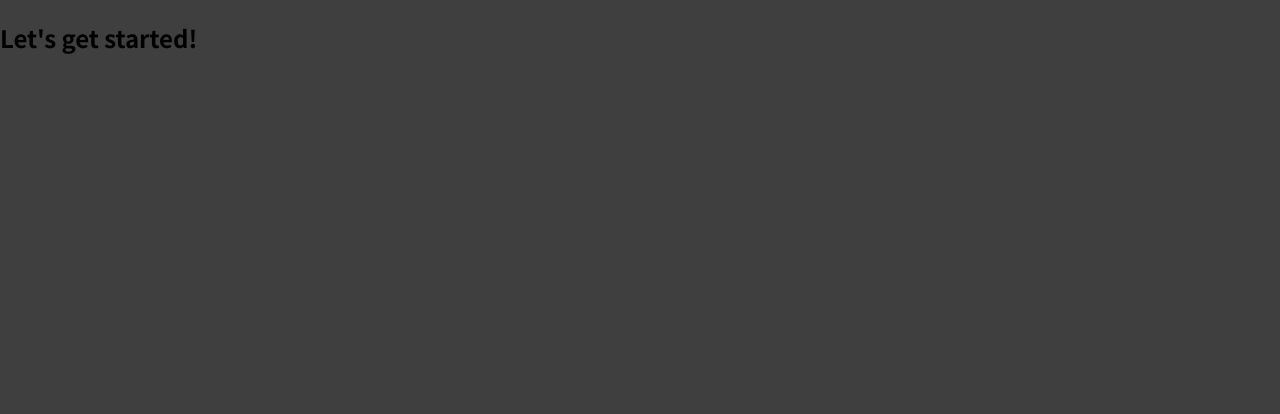
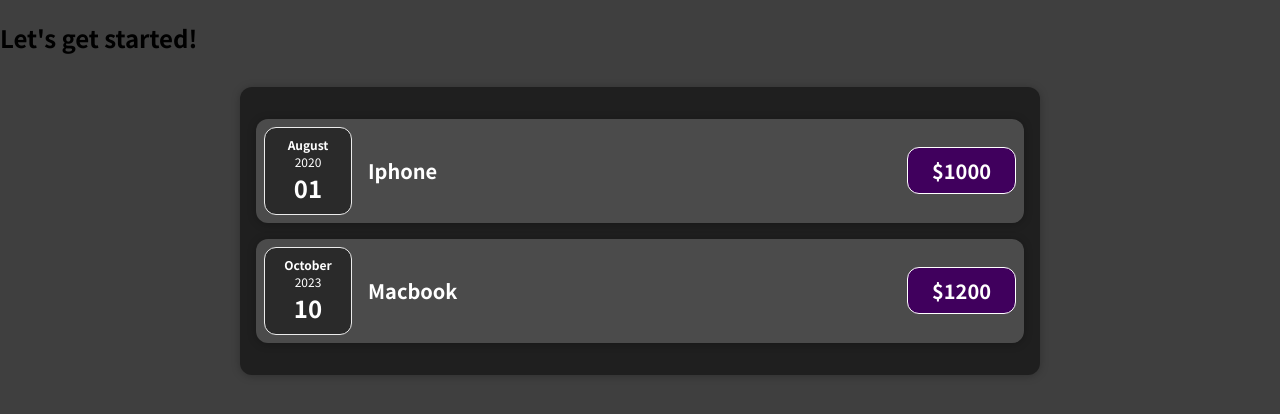
Before and after one commit to Saijeet7/react-starter, a React (Create React App) app: page / in a window 1280 px wide. Shown: the top 414 px of the page. Built offline with nearby package versions, Linux system fonts and the light colour scheme.

Commit message:
Complete : Expense component

```diff
--- a/src/App.js
+++ b/src/App.js
@@ -1,7 +1,24 @@
+import Expenses from "./components/Expenses";
+
 function App() {
+  const expenses = [
+    {
+      id: "e1",
+      title: "Iphone",
+      amount: "1000",
+      date: new Date(2020, 7, 1),
+    },
+    {
+      id: "e2",
+      title: "Macbook",
+      amount: "1200",
+      date: new Date(2023, 9, 10),
+    },
+  ];
   return (
     <div>
       <h2>Let's get started!</h2>
+      <Expenses item={expenses}/>
     </div>
   );
 }
--- /dev/null
+++ b/src/components/Card.css
@@ -0,0 +1,4 @@
+.card{
+    border-radius: 12px;
+    box-shadow: 0 1px 8px rgba(0, 0, 0, 0.25);
+}
--- /dev/null
+++ b/src/components/Card.jsx
@@ -0,0 +1,8 @@
+import "./Card.css";
+
+const Card = (props) => {
+  const classes = "card " + props.className;
+  return <div className={classes}>{props.children}</div>;
+};
+
+export default Card;
--- /dev/null
+++ b/src/components/ExpenseDate.css
@@ -0,0 +1,26 @@
+.expense-date {
+  display: flex;
+  flex-direction: column;
+  width: 5.5rem;
+  height: 5.5rem;
+  border: 1px solid #ececec;
+  background-color: #2a2a2a;
+  color: white;
+  border-radius: 12px;
+  align-items: center;
+  justify-content: center;
+}
+
+.expense-date__month {
+  font-size: 0.75rem;
+  font-weight: bold;
+}
+
+.expense-date__year {
+  font-size: 0.75rem;
+}
+
+.expense-date__day {
+  font-size: 1.5rem;
+  font-weight: bold;
+}
--- /dev/null
+++ b/src/components/ExpenseDate.jsx
@@ -0,0 +1,17 @@
+import React from "react";
+import "./ExpenseDate.css";
+
+const ExpenseDate = (props) => {
+  const month = props.date.toLocaleString("en-Us", { month: "long" });
+  const day = props.date.toLocaleString("en-Us", { day: "2-digit" });
+  const year = props.date.getFullYear();
+  return (
+    <div className="expense-date">
+      <div className="expense-date__month">{month}</div>
+      <div className="expense-date__year">{year}</div>
+      <div className="expense-date__day">{day}</div>
+    </div>
+  );
+};
+
+export default ExpenseDate;
--- /dev/null
+++ b/src/components/ExpenseItem.css
@@ -0,0 +1,54 @@
+.expense-item {
+  display: flex;
+  justify-content: space-between;
+  align-items: center;
+  padding: 0.5rem;
+  margin: 1rem 0;
+  background-color: #4b4b4b;
+}
+
+.expense-item__description {
+  display: flex;
+  flex-direction: column;
+  gap: 1rem;
+  align-items: flex-end;
+  flex-flow: column-reverse;
+  justify-content: flex-start;
+  flex: 1;
+}
+
+.expense-item h2 {
+  color: #3a3a3a;
+  font-size: 1rem;
+  flex: 1;
+  margin: 0 1rem;
+  color: white;
+}
+
+.expense-item__price {
+  font-size: 1rem;
+  font-weight: bold;
+  color: white;
+  background-color: #40005d;
+  border: 1px solid white;
+  padding: 0.5rem;
+  border-radius: 12px;
+}
+
+@media (min-width: 580px) {
+  .expense-item__description {
+    flex-direction: row;
+    align-items: center;
+    justify-content: flex-start;
+    flex: 1;
+  }
+
+  .expense-item__description h2 {
+    font-size: 1.25rem;
+  }
+
+  .expense-item__price {
+    font-size: 1.25rem;
+    padding: 0.5rem 1.5rem;
+  }
+}
--- /dev/null
+++ b/src/components/ExpenseItem.jsx
@@ -0,0 +1,18 @@
+import React from "react";
+import "./ExpenseItem.css";
+import ExpenseDate from "./ExpenseDate";
+import Card from "./Card";
+
+const ExpenseItem = (props) => {
+  return (
+    <Card className="expense-item">
+      <ExpenseDate date={props.date} />
+      <div className="expense-item__description">
+        <h2>{props.title}</h2>
+        <div className="expense-item__price">${props.amount}</div>
+      </div>
+    </Card>
+  );
+};
+
+export default ExpenseItem;
--- /dev/null
+++ b/src/components/Expenses.css
@@ -0,0 +1,8 @@
+.expenses {
+    padding: 1rem;
+    background-color: rgb(31, 31, 31);
+    margin: 2rem auto;
+    width: 50rem;
+    max-width: 95%;
+
+  }
--- /dev/null
+++ b/src/components/Expenses.jsx
@@ -0,0 +1,23 @@
+import React from "react";
+import ExpenseItem from "./ExpenseItem";
+import "./Expenses.css";
+import Card from "./Card";
+
+const Expenses = (props) => {
+  return (
+    <Card className="expenses">
+      <ExpenseItem
+        title={props.item[0].title}
+        amount={props.item[0].amount}
+        date={props.item[0].date}
+      />
+      <ExpenseItem
+        title={props.item[1].title}
+        amount={props.item[1].amount}
+        date={props.item[1].date}
+      />
+    </Card>
+  );
+};
+
+export default Expenses;
```
